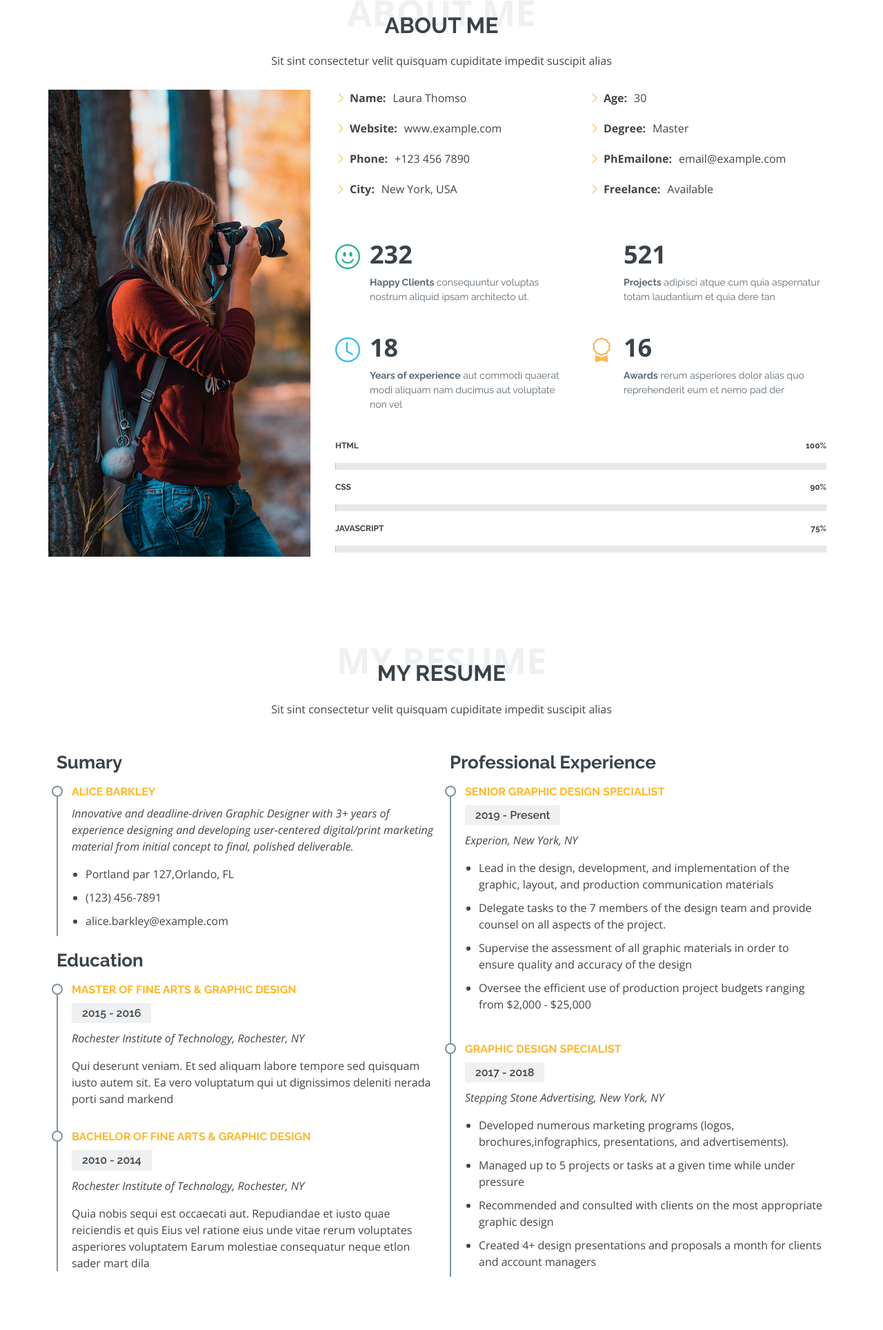
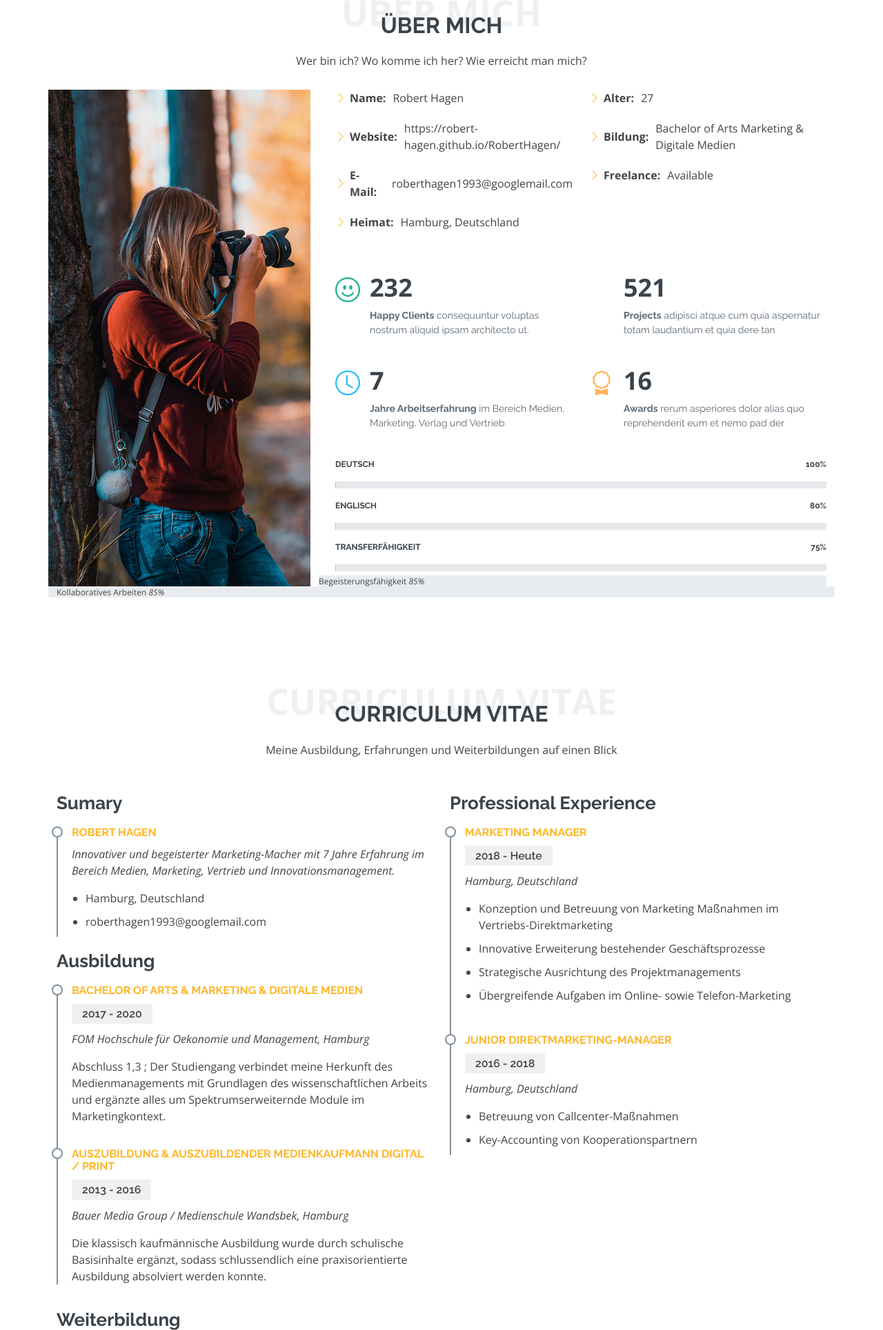
Before and after one commit to robert-hagen/RobertHagen, a plain HTML site: page index.html in a window 1280 px wide. Shown: the part 872-2800 px from the top of the page at 69% size. Drawn offline with nearby package versions, Linux system fonts and the light colour scheme; a script that the page names is missing; some icons are missing; files whose address does not match are found by name.

Commit message:
Update index.html

```diff
--- a/index.html
+++ b/index.html
@@ -44,8 +44,6 @@
         <li><a class="nav-link scrollto active" href="#hero">Home</a></li>
         <li><a class="nav-link scrollto" href="#about">About</a></li>
         <li><a class="nav-link scrollto" href="#resume">Resume</a></li>
-        <li><a class="nav-link scrollto" href="#services">Services</a></li>
-        <li><a class="nav-link scrollto " href="#portfolio">Portfolio</a></li>
         <li class="dropdown"><a href="#"><span>Drop Down</span> <i class="bi bi-chevron-down"></i></a>
           <ul>
             <li><a href="#">Drop Down 1</a></li>
@@ -74,7 +72,7 @@
   <section id="hero">
     <div class="hero-container">
       <h1>Robert Hagen</h1>
-      <h2>I'm a Professional Photographer In New York City</h2>
+      <h2>Willkommen auf meiner Website</h2>
       <a href="#about" class="btn-scroll scrollto" title="Scroll Down"><i class="bx bx-chevron-down"></i></a>
     </div>
   </section><!-- End Hero -->
@@ -86,9 +84,9 @@
       <div class="container">
 
         <div class="section-title">
-          <span>About Me</span>
-          <h2>About Me</h2>
-          <p>Sit sint consectetur velit quisquam cupiditate impedit suscipit alias</p>
+          <span>Über mich</span>
+          <h2>Über mich</h2>
+          <p>Wer bin ich? Wo komme ich her? Wie erreicht man mich?</p>
         </div>
 
         <div class="row">
@@ -98,17 +96,16 @@
               <div class="row">
                 <div class="col-lg-6">
                   <ul>
-                    <li><i class="bi bi-chevron-right"></i> <strong>Name:</strong> <span>Laura Thomso</span></li>
-                    <li><i class="bi bi-chevron-right"></i> <strong>Website:</strong> <span>www.example.com</span></li>
-                    <li><i class="bi bi-chevron-right"></i> <strong>Phone:</strong> <span>+123 456 7890</span></li>
-                    <li><i class="bi bi-chevron-right"></i> <strong>City:</strong> <span>New York, USA</span></li>
+                    <li><i class="bi bi-chevron-right"></i> <strong>Name:</strong> <span>Robert Hagen</span></li>
+                    <li><i class="bi bi-chevron-right"></i> <strong>Website:</strong> <span>https://robert-hagen.github.io/RobertHagen/</span></li>
+                    <li><i class="bi bi-chevron-right"></i> <strong>E-Mail:</strong> <span>roberthagen1993@googlemail.com</span></li>
+                    <li><i class="bi bi-chevron-right"></i> <strong>Heimat:</strong> <span>Hamburg, Deutschland</span></li>
                   </ul>
                 </div>
                 <div class="col-lg-6">
                   <ul>
-                    <li><i class="bi bi-chevron-right"></i> <strong>Age:</strong> <span>30</span></li>
-                    <li><i class="bi bi-chevron-right"></i> <strong>Degree:</strong> <span>Master</span></li>
-                    <li><i class="bi bi-chevron-right"></i> <strong>PhEmailone:</strong> <span>email@example.com</span></li>
+                    <li><i class="bi bi-chevron-right"></i> <strong>Alter:</strong> <span>27</span></li>
+                    <li><i class="bi bi-chevron-right"></i> <strong>Bildung:</strong> <span>Bachelor of Arts Marketing & Digitale Medien</span></li>
                     <li><i class="bi bi-chevron-right"></i> <strong>Freelance:</strong> <span>Available</span></li>
                   </ul>
                 </div>
@@ -133,8 +130,8 @@
                 <div class="col-md-6 mt-5 d-md-flex align-items-md-stretch">
                   <div class="count-box">
                     <i class="bi bi-clock" style="color: #2cbdee;"></i>
-                    <span data-purecounter-start="0" data-purecounter-end="18" data-purecounter-duration="1" class="purecounter"></span>
-                    <p><strong>Years of experience</strong> aut commodi quaerat modi aliquam nam ducimus aut voluptate non vel</p>
+                    <span data-purecounter-start="0" data-purecounter-end="7" data-purecounter-duration="1" class="purecounter"></span>
+                    <p><strong>Jahre Arbeitserfahrung</strong> im Bereich Medien, Marketing, Verlag und Vertrieb</p>
                   </div>
                 </div>
 
@@ -150,26 +147,42 @@
 
             <div class="skills-content ps-lg-4">
               <div class="progress">
-                <span class="skill">HTML <i class="val">100%</i></span>
+                <span class="skill">Deutsch <i class="val">100%</i></span>
                 <div class="progress-bar-wrap">
                   <div class="progress-bar" role="progressbar" aria-valuenow="100" aria-valuemin="0" aria-valuemax="100"></div>
                 </div>
               </div>
 
               <div class="progress">
-                <span class="skill">CSS <i class="val">90%</i></span>
+                <span class="skill">Englisch <i class="val">80%</i></span>
                 <div class="progress-bar-wrap">
                   <div class="progress-bar" role="progressbar" aria-valuenow="90" aria-valuemin="0" aria-valuemax="100"></div>
                 </div>
               </div>
 
               <div class="progress">
-                <span class="skill">JavaScript <i class="val">75%</i></span>
+                <span class="skill">Transferfähigkeit <i class="val">75%</i></span>
                 <div class="progress-bar-wrap">
                   <div class="progress-bar" role="progressbar" aria-valuenow="75" aria-valuemin="0" aria-valuemax="100"></div>
                 </div>
               </div>
             </div>
+
+            <div class="progress">
+              <span class="skill">Begeisterungsfähigkeit <i class="val">85%</i></span>
+              <div class="progress-bar-wrap">
+                <div class="progress-bar" role="progressbar" aria-valuenow="75" aria-valuemin="0" aria-valuemax="100"></div>
+              </div>
+            </div>
+          </div>
+
+          <div class="progress">
+            <span class="skill">Kollaboratives Arbeiten <i class="val">85%</i></span>
+            <div class="progress-bar-wrap">
+              <div class="progress-bar" role="progressbar" aria-valuenow="75" aria-valuemin="0" aria-valuemax="100"></div>
+            </div>
+          </div>
+        </div>
 
           </div>
         </div>
@@ -182,70 +195,82 @@
       <div class="container">
 
         <div class="section-title">
-          <span>My Resume</span>
-          <h2>My Resume</h2>
-          <p>Sit sint consectetur velit quisquam cupiditate impedit suscipit alias</p>
+          <span>Curriculum Vitae</span>
+          <h2>Curriculum Vitae</h2>
+          <p>Meine Ausbildung, Erfahrungen und Weiterbildungen auf einen Blick</p>
         </div>
 
         <div class="row">
           <div class="col-lg-6">
             <h3 class="resume-title">Sumary</h3>
             <div class="resume-item pb-0">
-              <h4>Alice Barkley</h4>
-              <p><em>Innovative and deadline-driven Graphic Designer with 3+ years of experience designing and developing user-centered digital/print marketing material from initial concept to final, polished deliverable.</em></p>
+              <h4>Robert Hagen</h4>
+              <p><em>Innovativer und begeisterter Marketing-Macher mit 7 Jahre Erfahrung im Bereich Medien, Marketing, Vertrieb und Innovationsmanagement.</em></p>
               <p>
               <ul>
-                <li>Portland par 127,Orlando, FL</li>
-                <li>(123) 456-7891</li>
-                <li>alice.barkley@example.com</li>
+                <li>Hamburg, Deutschland</li>
+                <li>roberthagen1993@googlemail.com</li>
               </ul>
               </p>
             </div>
 
-            <h3 class="resume-title">Education</h3>
+            <h3 class="resume-title">Ausbildung</h3>
             <div class="resume-item">
-              <h4>Master of Fine Arts &amp; Graphic Design</h4>
-              <h5>2015 - 2016</h5>
-              <p><em>Rochester Institute of Technology, Rochester, NY</em></p>
-              <p>Qui deserunt veniam. Et sed aliquam labore tempore sed quisquam iusto autem sit. Ea vero voluptatum qui ut dignissimos deleniti nerada porti sand markend</p>
+              <h4>Bachelor of Arts &amp; Marketing & Digitale Medien</h4>
+              <h5>2017 - 2020</h5>
+              <p><em>FOM Hochschule für Oekonomie und Management, Hamburg</em></p>
+              <p>Abschluss 1,3 ; Der Studiengang verbindet meine Herkunft des Medienmanagements mit Grundlagen des wissenschaftlichen Arbeits und ergänzte alles um Spektrumserweiternde Module im Marketingkontext.</p>
             </div>
             <div class="resume-item">
-              <h4>Bachelor of Fine Arts &amp; Graphic Design</h4>
-              <h5>2010 - 2014</h5>
-              <p><em>Rochester Institute of Technology, Rochester, NY</em></p>
-              <p>Quia nobis sequi est occaecati aut. Repudiandae et iusto quae reiciendis et quis Eius vel ratione eius unde vitae rerum voluptates asperiores voluptatem Earum molestiae consequatur neque etlon sader mart dila</p>
+              <h4>Auszubildung &amp; Auszubildender Medienkaufmann Digital / Print</h4>
+              <h5>2013 - 2016</h5>
+              <p><em>Bauer Media Group / Medienschule Wandsbek, Hamburg</em></p>
+              <p>Die klassisch kaufmännische Ausbildung wurde durch schulische Basisinhalte ergänzt, sodass schlussendlich eine praxisorientierte Ausbildung absolviert werden konnte. </p>
             </div>
           </div>
           <div class="col-lg-6">
             <h3 class="resume-title">Professional Experience</h3>
             <div class="resume-item">
-              <h4>Senior graphic design specialist</h4>
-              <h5>2019 - Present</h5>
-              <p><em>Experion, New York, NY </em></p>
+              <h4>Marketing Manager</h4>
+              <h5>2018 - Heute</h5>
+              <p><em>Hamburg, Deutschland</em></p>
               <p>
               <ul>
-                <li>Lead in the design, development, and implementation of the graphic, layout, and production communication materials</li>
-                <li>Delegate tasks to the 7 members of the design team and provide counsel on all aspects of the project. </li>
-                <li>Supervise the assessment of all graphic materials in order to ensure quality and accuracy of the design</li>
-                <li>Oversee the efficient use of production project budgets ranging from $2,000 - $25,000</li>
+                <li>Konzeption und Betreuung von Marketing Maßnahmen im Vertriebs-Direktmarketing</li>
+                <li>Innovative Erweiterung bestehender Geschäftsprozesse </li>
+                <li>Strategische Ausrichtung des Projektmanagements</li>
+                <li>Übergreifende Aufgaben im Online- sowie Telefon-Marketing</li>
               </ul>
               </p>
             </div>
             <div class="resume-item">
-              <h4>Graphic design specialist</h4>
-              <h5>2017 - 2018</h5>
-              <p><em>Stepping Stone Advertising, New York, NY</em></p>
+              <h4>Junior Direktmarketing-Manager</h4>
+              <h5>2016 - 2018</h5>
+              <p><em>Hamburg, Deutschland</em></p>
               <p>
               <ul>
-                <li>Developed numerous marketing programs (logos, brochures,infographics, presentations, and advertisements).</li>
-                <li>Managed up to 5 projects or tasks at a given time while under pressure</li>
-                <li>Recommended and consulted with clients on the most appropriate graphic design</li>
-                <li>Created 4+ design presentations and proposals a month for clients and account managers</li>
+                <li>Betreuung von Callcenter-Maßnahmen</li>
+                <li>Key-Accounting von Kooperationspartnern</li>
               </ul>
               </p>
             </div>
           </div>
         </div>
+        <div class="col-lg-6">
+          <h3 class="resume-title">Weiterbildung</h3>
+          <div class="resume-item">
+            <h4>Zertifikat: Management Training, PRO! Management AG</h4>
+            <h5>2019 - 2019</h5>
+            <p><em>Hamburg, Deutschland</em></p>
+            <p>
+          </div>
+          <div class="resume-item">
+            <h4>Zertifikat: Berufsausbilder (AEVO / ADA), Stiftung Grone Schule</h4>
+            <h5>2019 - 2019</h5>
+            <p><em>Hamburg, Deutschland</em></p>
+          </div>
+        </div>
+      </div>
 
       </div>
     </section><!-- End My Resume Section -->
```
